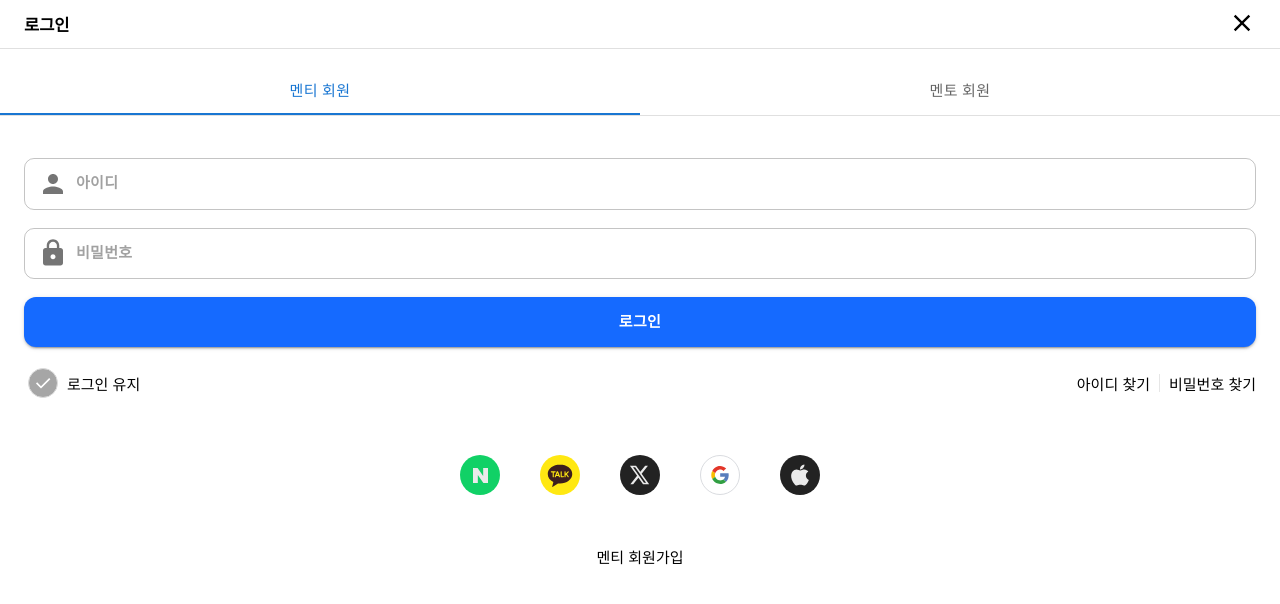
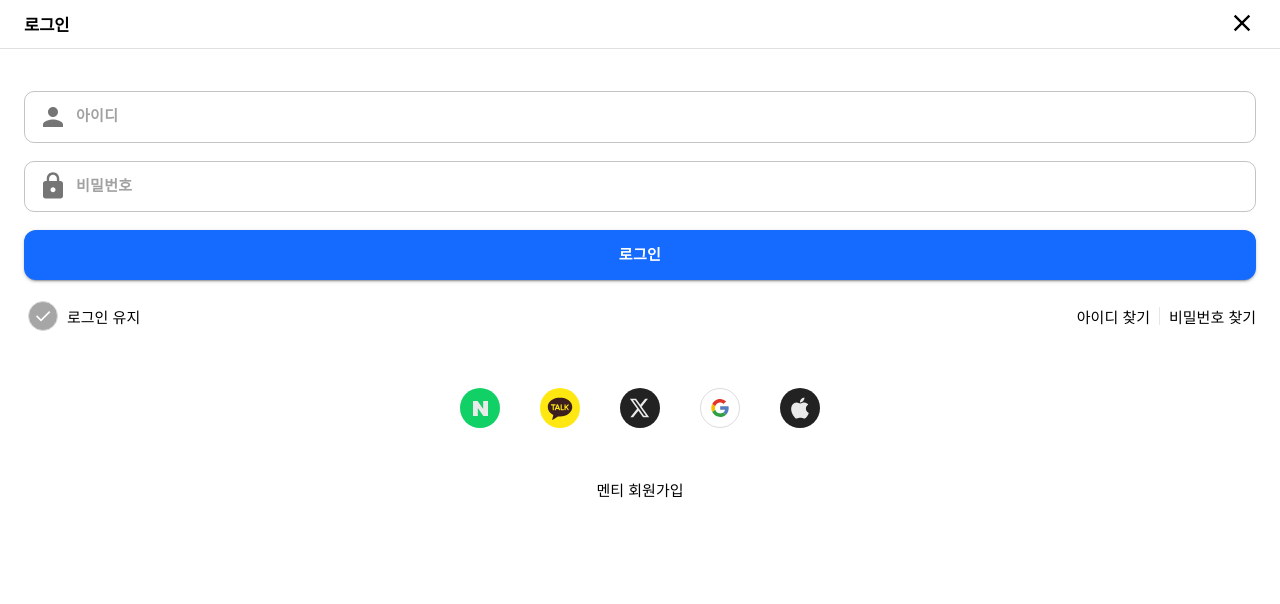
Before and after one commit to SinJungho/Code-Campus_FE, a React app: page /login in a window 1280 px wide. Shown: the top 604 px of the page. Built offline with nearby package versions, Linux system fonts and the light colour scheme.

Commit message:
fix: 로그인 창 tab 삭제

```diff
--- a/src/pages/Sign/login.tsx
+++ b/src/pages/Sign/login.tsx
@@ -35,7 +35,7 @@ const Login: React.FC = () => {
           <CloseIcon sx={{ fontSize: "28px" }} />
         </Link>
       </Box>
-      <TabContext value={value}>
+      {/* <TabContext value={value}>
         <Box sx={{ borderBottom: 1, borderColor: "divider" }}>
           <TabList onChange={handleChange} variant="fullWidth">
             <Tab
@@ -56,7 +56,8 @@ const Login: React.FC = () => {
         <TabPanel value="2">
           <MentorLogin />
         </TabPanel>
-      </TabContext>
+      </TabContext> */}
+      <MenteeLogin />
     </S.Wrapper>
   );
 };
@@ -64,7 +65,7 @@ const Login: React.FC = () => {
 // 멘티 회원 로그인 폼
 function MenteeLogin() {
   return (
-    <S.Wrapper>
+    <S.Wrapper className="padding">
       {/* 아이디 입력창 */}
       <S.TextInput
         id="outlined-basic"
--- a/src/pages/Sign/styled.ts
+++ b/src/pages/Sign/styled.ts
@@ -14,6 +14,9 @@ import CheckIcon from "@mui/icons-material/Check";
 import { CheckBox } from "@mui/icons-material";
 
 export const Wrapper = styled(Box)`
+  .padding {
+    padding: 24px;
+  }
   display: flex;
   flex-direction: column;
   gap: 0.6rem;
@@ -247,11 +250,14 @@ export const SignTextInput = styled(TextField)`
 
   & .MuiOutlinedInput-notchedOutline {
     legend {
-      font-size: 0.45rem; // label 폰트 크기보다 약간 작게 설정
+      font-size: 0.45rem;
+      width: fit-content;
 
       span {
-        width: 50px;
-        padding-right: 5px; // 오른쪽 여백 조절
+        width: fit-content;
+        padding: 0; // padding 초기화
+        margin: 0; // margin 초기화
+        display: inline-block;
       }
     }
   }
```
